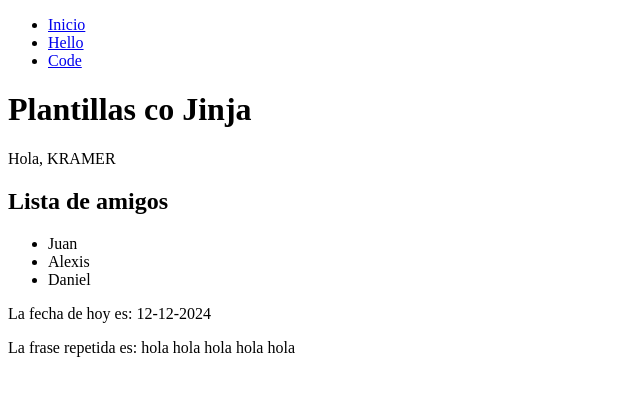
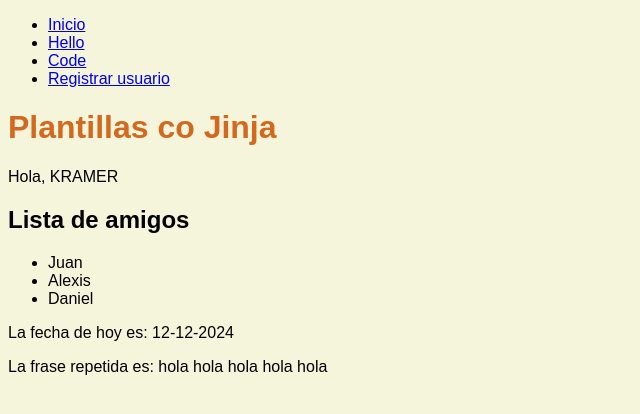
Before and after one commit to DanielHernandezGalvez/Flask, a Flask app: page / in a window 1280 px wide. Shown: the top 414 px of the page, without its empty margins (0-640 px from the left). Run offline with Flask 3, Linux system fonts and the light colour scheme.

Commit message:
dormularios con wtforms

```diff
--- a/project/first.py
+++ b/project/first.py
@@ -1,6 +1,10 @@
-from flask import Flask, render_template, url_for
+from flask import Flask, render_template, url_for, request
 
 app = Flask(__name__)
+# clave secreta para el formulario
+app.config.from_mapping(
+    SECRET_KEY = "dev"
+)
 
 # filtros personalizados
 @app.add_template_filter
@@ -57,3 +61,36 @@ from markupsafe import escape
 @app.route("/code/<path:code>")
 def code(code):
     return f"<code>{escape(code)}</code>" # se anula la ejecución de código
+
+# Crear formulario con wtf form
+from flask_wtf import FlaskForm
+from wtforms import StringField, PasswordField, SubmitField
+from wtforms.validators import DataRequired, Length
+
+class Register_Form(FlaskForm):
+    username = StringField("Nombre de Usuario: ", validators = [DataRequired(), Length(min=4, max=25)])
+    password = PasswordField("Contraseña: ", validators = [DataRequired(), Length(min=6, max=40)])
+    submit = SubmitField("Registrar: ")
+
+# registrar usuario
+@app.route("/auth/register", methods = ["GET", "POST"])
+def register():
+    form = Register_Form()
+    print(request.form)
+    if form.validate_on_submit():
+            username = form.username.data
+            password = form.password.data
+            return f"Nombre de usuario { username }, Contraseña: {password}"
+
+    # if request.method == 'POST':
+    #     username = request.form["username"]
+    #     password = request.form["password"]
+
+    #     if len(username) >= 4 and len(username) <= 25 and len(password) >= 6 and len(password) <= 40:
+    #         return f"Nombre de usuario { username }, Contraseña: {password}"
+    #     else:
+    #         error = """
+    #         El nombre de usuario debe tener entre 4 y 25 caracteres y la contraseña entre 6 y 40
+    #         """
+    #         return render_template('auth/register.html', form = form, error = error)
+    return render_template('auth/register.html', form = form)
--- /dev/null
+++ b/project/static/css/style.css
@@ -0,0 +1,8 @@
+body{
+    font-family: sans-serif;
+    background-color: beige;
+}
+
+h1{
+    color: chocolate;
+}
--- /dev/null
+++ b/project/static/js/main.js
@@ -0,0 +1 @@
+console.log("hola mundo")
--- a/project/templates/base.html
+++ b/project/templates/base.html
@@ -3,6 +3,7 @@
 >
   <head>
     <title>Jinja - {% block title %}{% endblock %}</title>
+    <link rel="stylesheet" href="{{ url_for('static', filename = 'css/style.css') }}">
   </head>
 
   <body>
@@ -21,6 +22,10 @@
           <a href="{{ url_for('code', code = 'print(code)')}} ">Code</a>
         </li>
 
+        <li>
+          <a href="{{ url_for('register') }} ">Registrar usuario</a>
+        </li>
+
       </ul>
     </nav>
 
@@ -28,5 +33,6 @@
     <!-- bloque de contenido -->
     {% endblock %}
 
+    <script src="{{ url_for('static', filename= 'js/main.js') }}"></script>
   </body>
 </html>
--- a/project/templates/hello.html
+++ b/project/templates/hello.html
@@ -16,6 +16,7 @@
         <li>edad: {{data.age}}</li>
         <li>email: {{data.email}}</li>
     </ul>
+
     {% endif %}
 
 {% endblock %}
```
Also changed, not shown: project/templates/auth/register.html (added, +29 -0 lines).
